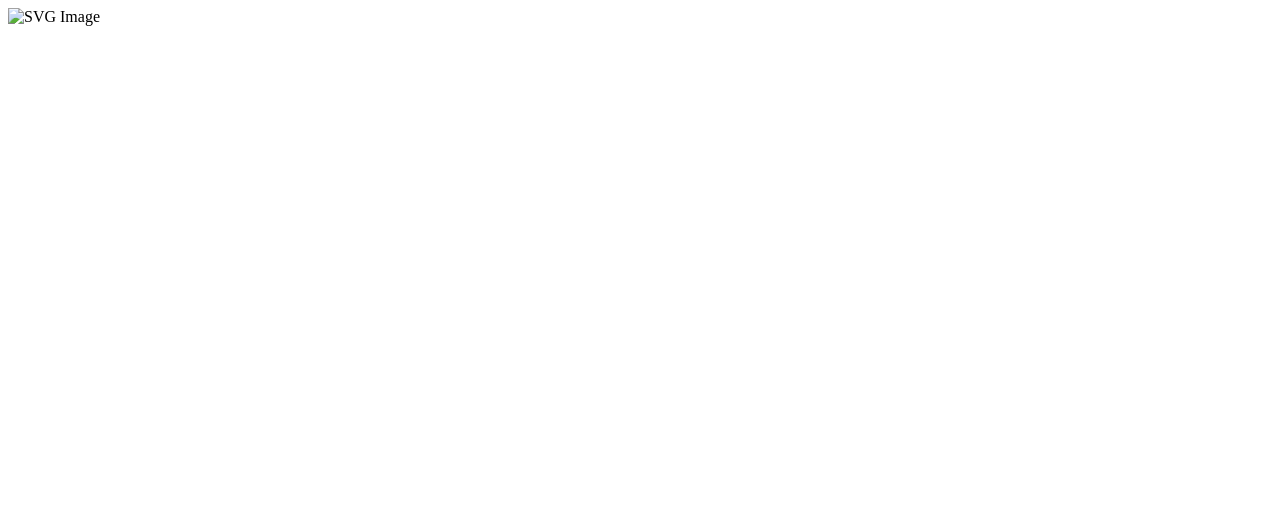
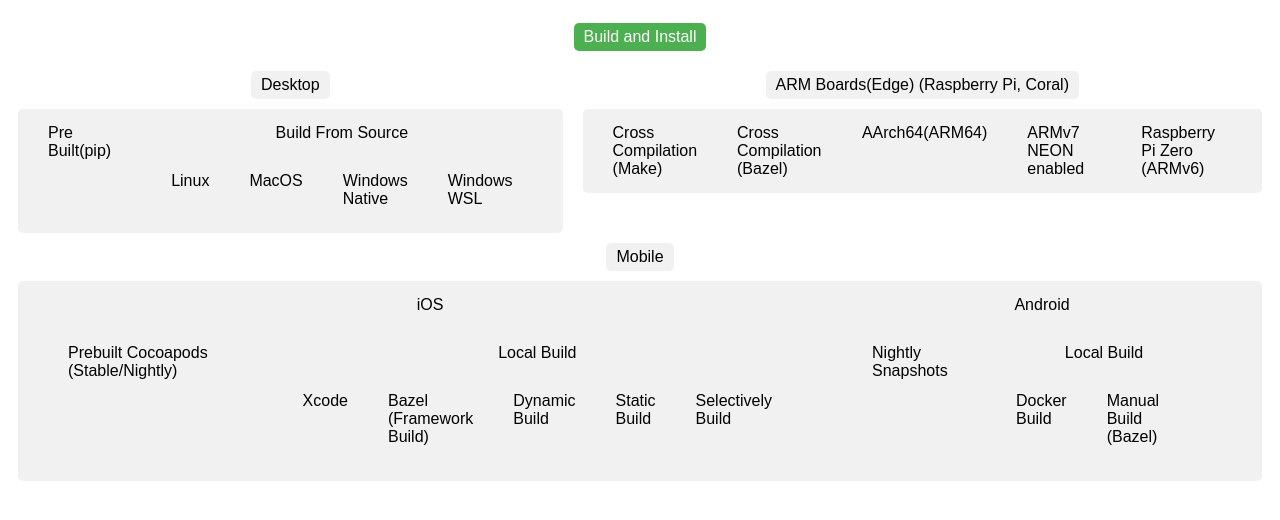
Before and after one commit to LakshmiKalaKadali/Build-and-Install, a plain HTML site: page index.html in a window 1280 px wide. Drawn offline with Linux system fonts and the light colour scheme.

Commit message:
Update index.html

```diff
--- a/index.html
+++ b/index.html
@@ -1,6 +1,153 @@
 <!DOCTYPE html>
-<html>
+<html lang="en">
+<head>
+    <meta charset="UTF-8">
+    <meta name="viewport" content="width=device-width, initial-scale=1.0">
+    <title>Build and Install Tree</title>
+    <style>
+        .tree {
+            display: flex;
+            flex-direction: column;
+            align-items: center;
+            font-family: Arial, sans-serif;
+        }
+
+        .tree-node {
+            display: flex;
+            flex-direction: column;
+            align-items: center;
+            margin: 10px 0;
+        }
+
+        .tree-node > div {
+            padding: 5px 10px;
+            background-color: #f1f1f1;
+            border-radius: 5px;
+            margin: 5px 0;
+        }
+
+        .tree-node > div.active {
+            background-color: #4CAF50;
+            color: white;
+        }
+
+        .tree-children {
+            display: flex;
+            flex-direction: row;
+            justify-content: center;
+        }
+
+        .tree-children > .tree-node {
+            margin: 0 10px;
+        }
+    </style>
+</head>
 <body>
-    <img src="images/image.svg" alt="SVG Image">
+    <div class="tree">
+        <div class="tree-node">
+            <div class="active">Build and Install</div>
+        </div>
+        <div class="tree-children">
+            <div class="tree-node">
+                <div>Desktop</div>
+                <div class="tree-children">
+                    <div class="tree-node">
+                        <div>Pre Built(pip)</div>
+                    </div>
+                    <div class="tree-node">
+                        <div>Build From Source</div>
+                        <div class="tree-children">
+                            <div class="tree-node">
+                                <div>Linux</div>
+                            </div>
+                            <div class="tree-node">
+                                <div>MacOS</div>
+                            </div>
+                            <div class="tree-node">
+                                <div>Windows Native</div>
+                            </div>
+                            <div class="tree-node">
+                                <div>Windows WSL</div>
+                            </div>
+                        </div>
+                    </div>
+                </div>
+            </div>
+            <div class="tree-node">
+                <div>ARM Boards(Edge) (Raspberry Pi, Coral)</div>
+                <div class="tree-children">
+                    <div class="tree-node">
+                        <div>Cross Compilation (Make)</div>
+                    </div>
+                    <div class="tree-node">
+                        <div>Cross Compilation (Bazel)</div>
+                    </div>
+                    <div class="tree-node">
+                        <div>AArch64(ARM64)</div>
+                    </div>
+                    <div class="tree-node">
+                        <div>ARMv7 NEON enabled</div>
+                    </div>
+                    <div class="tree-node">
+                        <div>Raspberry Pi Zero (ARMv6)</div>
+                    </div>
+                </div>
+            </div>
+        </div>
+        <div class="tree-children">
+            <div class="tree-node">
+                <div>Mobile</div>
+                <div class="tree-children">
+                    <div class="tree-node">
+                        <div>iOS</div>
+                        <div class="tree-children">
+                            <div class="tree-node">
+                                <div>Prebuilt Cocoapods (Stable/Nightly)</div>
+                            </div>
+                            <div class="tree-node">
+                                <div>Local Build</div>
+                                <div class="tree-children">
+                                    <div class="tree-node">
+                                        <div>Xcode</div>
+                                    </div>
+                                    <div class="tree-node">
+                                        <div>Bazel (Framework Build)</div>
+                                    </div>
+                                    <div class="tree-node">
+                                        <div>Dynamic Build</div>
+                                    </div>
+                                    <div class="tree-node">
+                                        <div>Static Build</div>
+                                    </div>
+                                    <div class="tree-node">
+                                        <div>Selectively Build</div>
+                                    </div>
+                                </div>
+                            </div>
+                        </div>
+                    </div>
+                    <div class="tree-node">
+                        <div>Android</div>
+                        <div class="tree-children">
+                            <div class="tree-node">
+                                <div>Nightly Snapshots</div>
+                            </div>
+                            <div class="tree-node">
+                                <div>Local Build</div>
+                                <div class="tree-children">
+                                    <div class="tree-node">
+                                        <div>Docker Build</div>
+                                    </div>
+                                    <div class="tree-node">
+                                        <div>Manual Build (Bazel)</div>
+                                    </div>
+                                </div>
+                            </div>
+                        </div>
+                    </div>
+                </div>
+            </div>
+        </div>
+    </div>
 </body>
 </html>
```
